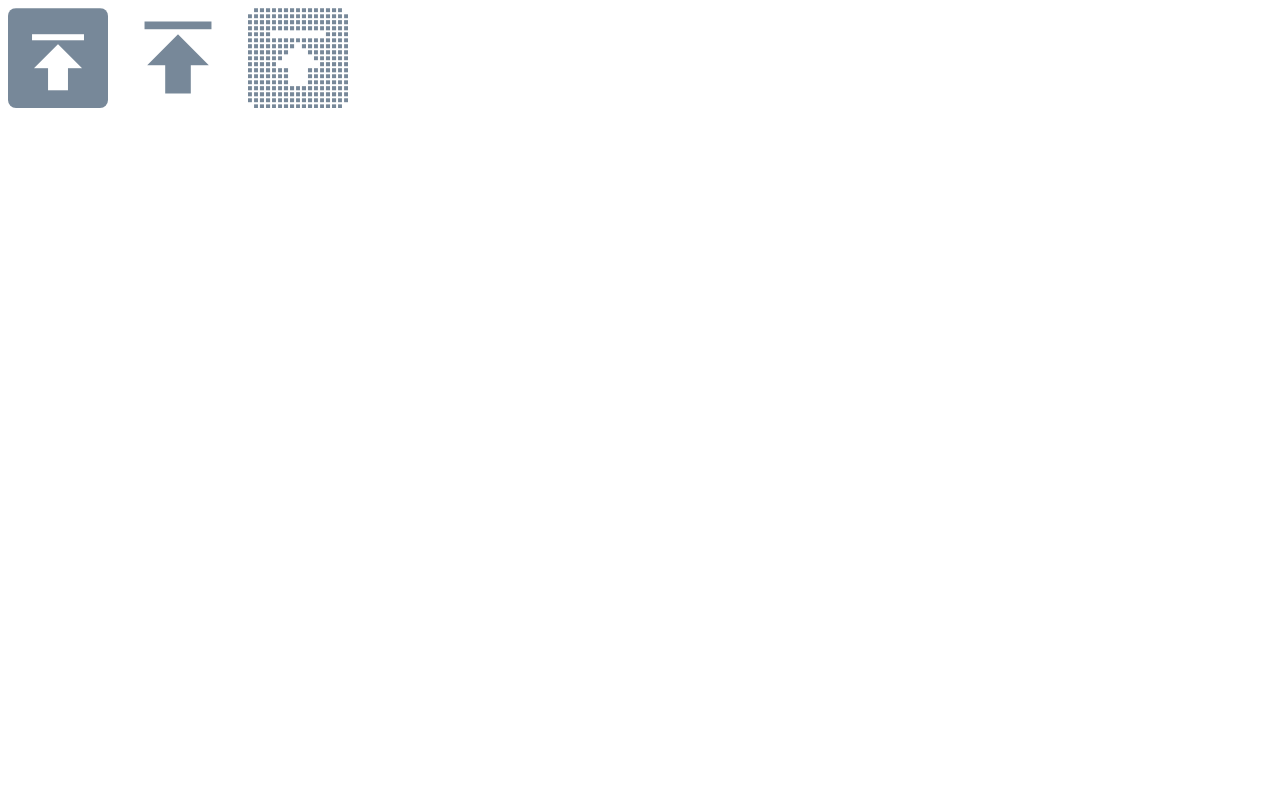
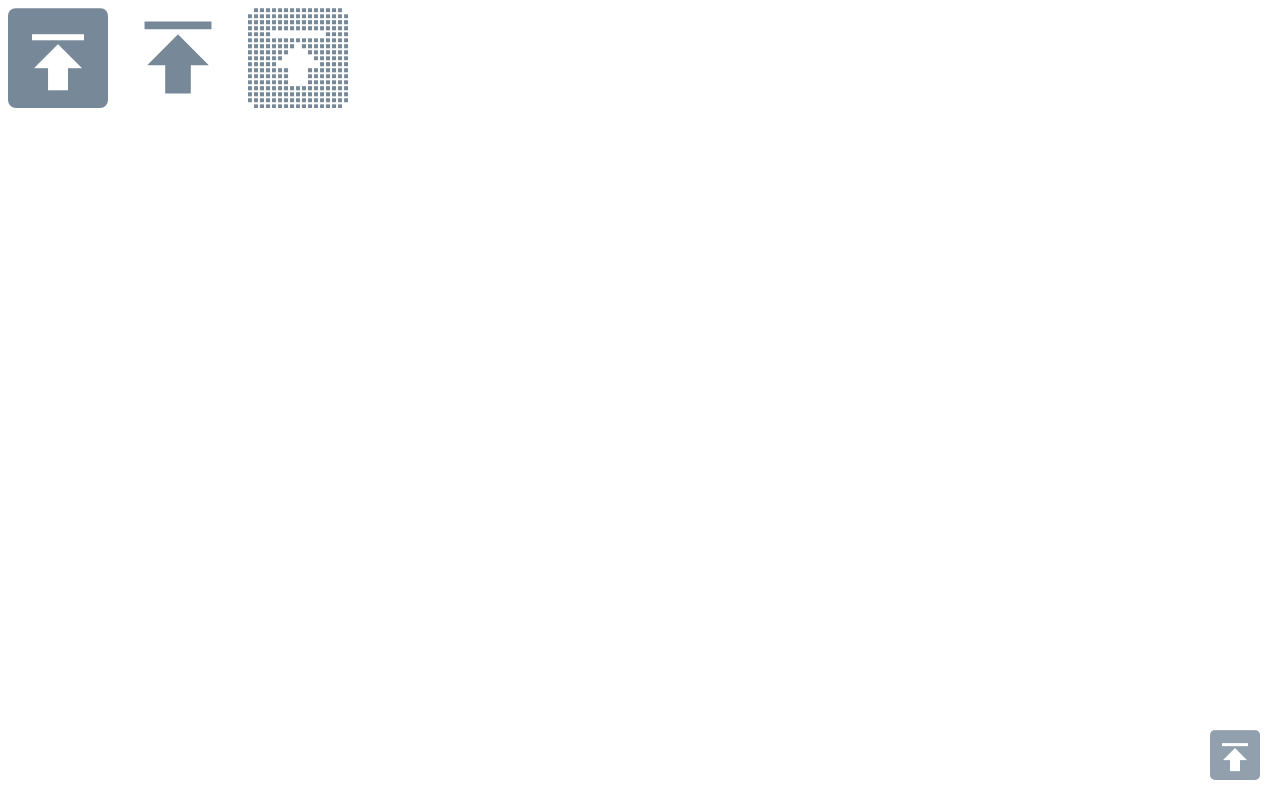
Before and after one commit to AlphaTr/scroll-to-top, a plain HTML site: page src/demo.html in a window 1280 px wide. Drawn offline with Linux system fonts and the light colour scheme.

Commit message:
modify demo

```diff
--- a/src/demo.html
+++ b/src/demo.html
@@ -55,6 +55,35 @@
     border-radius: 8px;
     font-size: 72px;
 }
+#alpha-sttb {
+    width: 50px;
+    height: 50px;
+    position: fixed;
+
+    /* 位置信息 */
+    bottom: 20px;
+    right: 20px;
+    border-radius: 5px;
+
+    overflow: hidden;
+    text-align: center;
+    font-family: 'icomoon';
+    speak: none;
+    font-style: normal;
+    font-weight: normal;
+    font-variant: normal;
+    text-transform: none;
+
+    -webkit-font-smoothing: antialiased;
+    cursor: pointer;
+    opacity: .8;
+}
+#alpha-sttb:after {
+    content: '\e600';
+    font-size: 50px;
+    line-height: 50px;
+    color: #789;
+}
 </style>
 <body>
     <div class="main clearfix">
@@ -62,5 +91,6 @@
         <div class="type2">&#58881;</div>
         <div class="type3">&#58882;</div>
     </div>
+    <div id="alpha-sttb" style=""></div>
 </body>
 </html>
```
